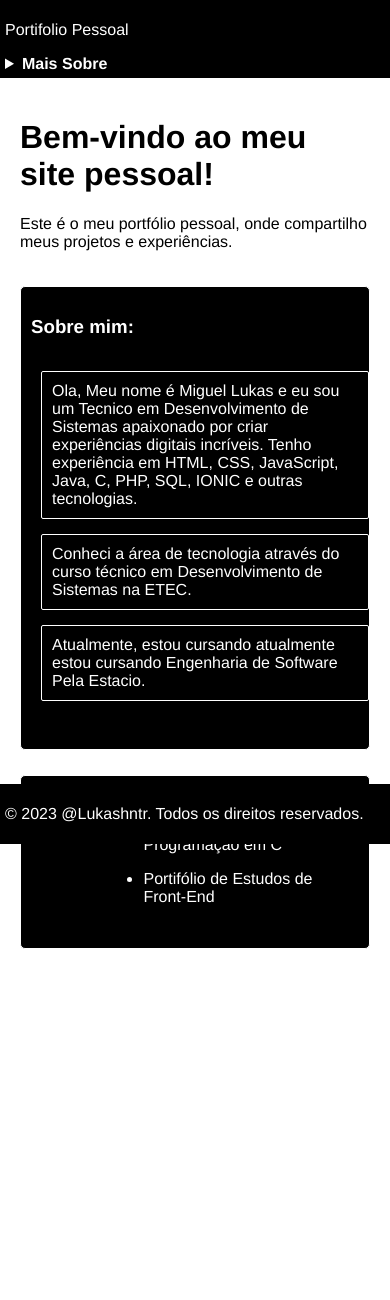
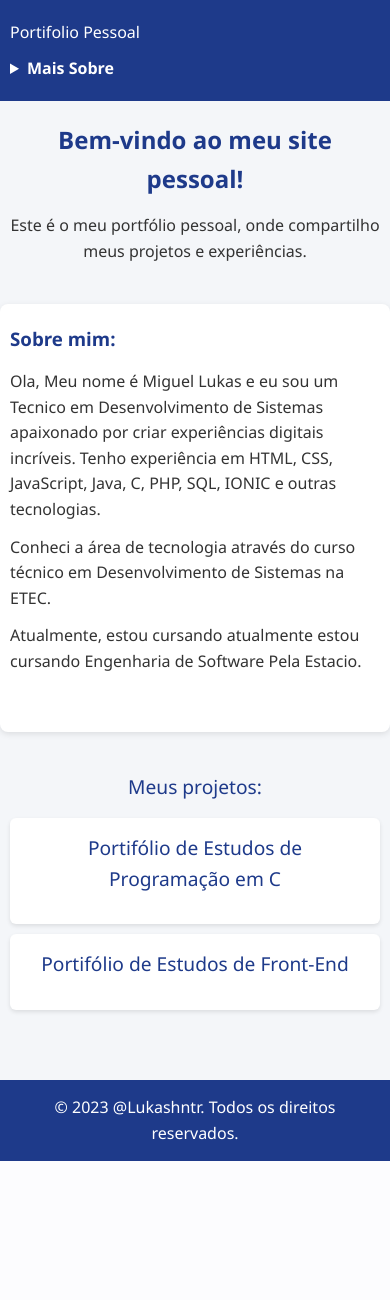
Before and after one commit to Lukashntr/Cursos, a PHP site: page /BlogPessoal.html in a window 390 px wide. Shown: the top 1300 px of the page. After the commit the page ends 1161 px from the top, so only its background shows below. Run offline with PHP 8.4, Linux system fonts and the light colour scheme.

Commit message:
Refatora estrutura e estilos do portfólio pessoal para melhor organização e responsividade

```diff
--- a/Codedex/CSS/ProjetoFinal/BlogPessoal.html
+++ b/Codedex/CSS/ProjetoFinal/BlogPessoal.html
@@ -22,11 +22,13 @@
 
     <main>
 
-        <h1>Bem-vindo ao meu site pessoal!</h1>
-        <p>Este é o meu portfólio pessoal, onde compartilho meus projetos e experiências.</p>
+        <section class="introducao">
+            <h1>Bem-vindo ao meu site pessoal!</h1>
+            <p>Este é o meu portfólio pessoal, onde compartilho meus projetos e experiências.</p>
+        </section>
 
         <section id="about-me-section">
-            <h3>Sobre mim:</h3>
+            <h3 id="sobre-mim-title">Sobre mim:</h3>
             <div class="about-me" >
                 <p class="paragrafos-sobre">Ola, Meu nome é Miguel Lukas e eu sou um Tecnico em Desenvolvimento de Sistemas apaixonado por criar experiências digitais incríveis. Tenho experiência em HTML, CSS, JavaScript, Java, C, PHP, SQL, IONIC e outras tecnologias.</p>
                 <p class="paragrafos-sobre"> Conheci a área de tecnologia através do curso técnico em Desenvolvimento de Sistemas na ETEC. </p>
--- a/Codedex/CSS/ProjetoFinal/styles.css
+++ b/Codedex/CSS/ProjetoFinal/styles.css
@@ -1,66 +1,110 @@
-.body{
-    margin: 0px;
-    padding: 0px;
-    font-family:  Helvetica, sans-serif;
+* {
+  margin: 0;
+  padding: 0;
+  box-sizing: border-box;
 }
-.header{
-    padding: 5px;
-    background-color: black;
-    color: white;
-    flex-direction: row;
-    display:grid;
-    margin: 0px;
-    position:sticky;
-    top: 0;
-    width: 100%;
+
+/* Fonte e cores principais */
+body {
+  font-family: 'Segoe UI', Tahoma, Geneva, Verdana, sans-serif;
+  background-color: #f4f6f9;
+  color: #333;
+  line-height: 1.6;
 }
-main{
-    padding: 20px;
+
+/* Cabeçalho */
+.header {
+  background-color: #1e3a8a;
+  color: #fff;
+  padding: 10px;
+  text-align: start;
+  position: sticky;
+  top: 0;
+  z-index: 1000;
 }
-#about-me-section{
-    margin-top: 35px;
-    border: 1px solid white;
-    border-radius: 5px;
-    padding: 10px;
-    background-color: black;
-    color: white;
+
+.header h1, .header p {
+  margin-bottom: 10px;
 }
-.about-me{
-    flex-direction: row;
-    padding: 10px;
-    border-radius: 5px;
-    justify-content: space-between;
-    flex-wrap: wrap;
-    display: flex;
-    width: 100%;
-    color: white;
+
+.header a {
+  color: #facc15;
+  text-decoration: none;
+  margin: 0 8px;
+  font-weight: bold;
 }
-.paragrafos-sobre{
-    border: 1px solid black;
-    padding: 10px;
-    margin-top: 5px;
-    margin-bottom: 10px;
-    border-radius: 2px;
-    border-color: white;
-    width: 350px;
+
+.header a:hover {
+  text-decoration: underline;
 }
-.projetos{
-    margin-top: 25px;
-    border: 1px solid white;
-    padding: 10px;
-    display: flex;
-    background-color: black;
-    border-radius: 5px;
-    color: white;
+
+/* Seções principais */
+.introducao {
+  padding: 40px 20px;
+  text-align: center;
 }
-.footer{
-    padding: 5px;
-    background-color: black;
-    color: white;
-    flex-direction: row;
-    margin-top: 300px;
-    position: sticky;
-    bottom: 0;
-    width: 100%;
 
+.introducao h1 {
+  color: #1e3a8a;
+  margin-bottom: 15px;
 }
+
+#about-me-section {
+  background-color: #fff;
+  padding: 30px 20px;
+  margin: 20px auto;
+  max-width: 800px;
+  border-radius: 8px;
+  box-shadow: 0 2px 6px rgba(0,0,0,0.1);
+}
+
+#sobre-mim-title {
+  color: #1e3a8a;
+  margin-bottom: 15px;
+}
+
+.paragrafos-sobre {
+  margin-bottom: 12px;
+}
+
+/* Projetos */
+.projetos {
+  padding: 30px 20px;
+  text-align: center;
+}
+
+.projetos p {
+  font-size: 1.2em;
+  margin-bottom: 15px;
+  color: #1e3a8a;
+}
+
+.projetos ul {
+  list-style: none;
+  padding: 0;
+}
+
+.projetos ul li {
+  background-color: #fff;
+  margin: 10px auto;
+  max-width: 600px;
+  padding: 15px;
+  border-radius: 6px;
+  box-shadow: 0 2px 4px rgba(0,0,0,0.1);
+}
+
+/* Rodapé */
+.footer {
+  background-color: #1e3a8a;
+  color: #fff;
+  text-align: center;
+  padding: 15px;
+  margin-top: 40px;
+}
+
+/* Responsividade */
+@media (max-width: 600px) {
+  .header, .introducao, .projetos, #about-me-section {
+    padding: 20px 10px;
+  }
+}
```
